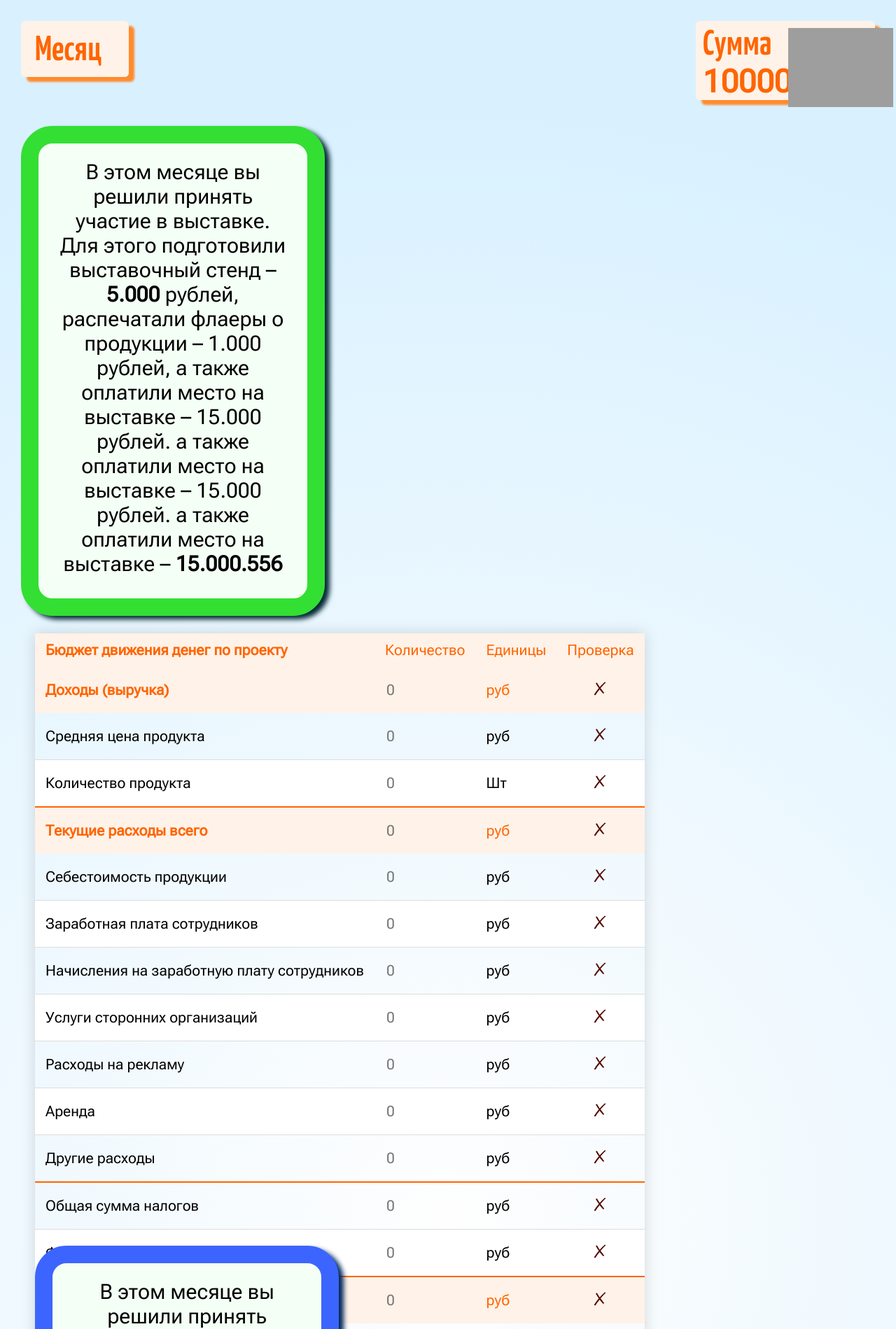
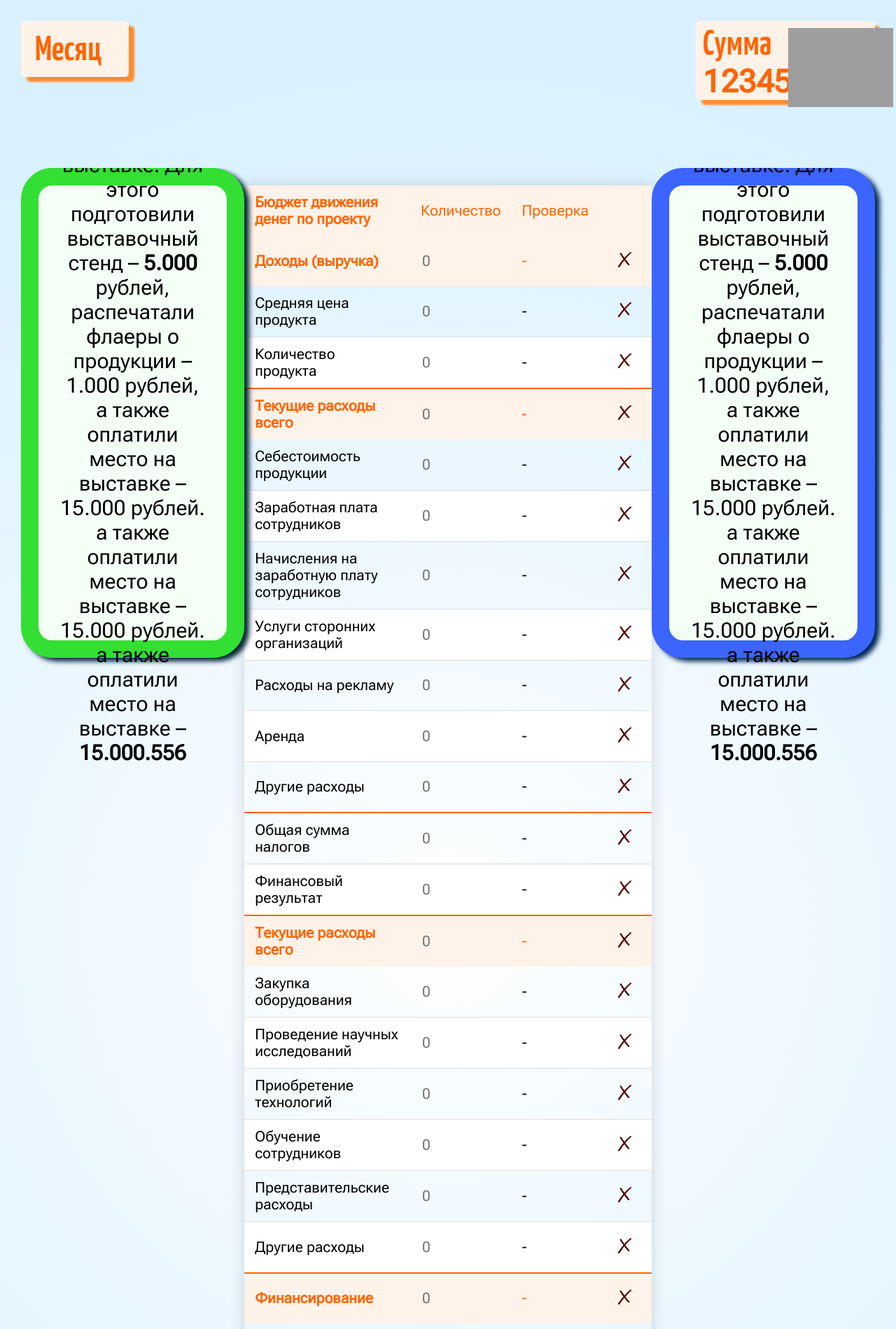
Before and after one commit to aanoskov/Financial_competence, a Django app: page /table_input in a window 1280 px wide. Shown: the top 1899 px of the page at 70% size. Run offline with Django 3.2, Linux system fonts and the light colour scheme; grey boxes are pictures that could not be loaded.

Commit message:
ui update

```diff
--- a/web_app/financial_game/static/financial_game/css/style.css
+++ b/web_app/financial_game/static/financial_game/css/style.css
@@ -25,8 +25,10 @@ body {
     height: 100%;
     font-family: 'Yanone Kaffeesatz',"PoiretOne-Regular", Arial, sans-serif;
     font-size: 16px;
+
     background: rgb(254,254,254);
     background: radial-gradient(circle, rgba(254,254,254,1) 0%, rgba(217,241,255,1) 85%, rgba(217,241,255,1) 100%);
+
 }
 
 
@@ -591,8 +593,7 @@ body {
     box-shadow: 7px 5px 7px #00275A;
     float: left;
     position: static;
-
-    margin-left: 50px;
+    margin-right: 30px;
 }
 
 
@@ -602,17 +603,24 @@ body {
     height: 100%;
     margin-top: -60px;
     display: inline-block;
+    display: flex;
+    flex-direction: row;
+    justify-content: space-between;
+    margin: 0;
+    padding: 0;
+    overflow-x: hidden;
 
 
 }
 .input-game-table{
-    height: 900px;
+    height: auto;
     position: static;
     float: left;
-    margin-left: 50px;
+/*    margin-left: 50px;*/
     font-family: "RobotoFlex-Regular";
     font-weight: 500;
     font-size: 20px;
+
 }
 
 .cards p{
@@ -690,6 +698,7 @@ body {
     font-family: "RobotoFlex-Regular";
     font-weight: 500;
 
+
 }
 .thead-td{
     background-color: #ffffff;
@@ -714,22 +723,30 @@ body {
     padding-top: 30px;
     padding-bottom: 0px;
 
-    margin-top: 800px;
 
+    position: relative;
+    bottom: 0px;
 }
 .checking{
     margin-left: 50px;
 
 }
+.show-res-button{
+    width: 500px;
+}
 .continue-game{
     margin-right: 50px;
 }
 .td-check{
+    padding: auto;
     text-align: center;
+    table-layout: auto;
 }
 .td-check img{
-    max-width:40%;
-    height:auto;
+    max-width: 40%;
+    min-width: 45px;
+    height: auto;
+
 }
 .input-info{
     padding: 30px;
@@ -750,3 +767,21 @@ body {
     margin: 0;
     font-size: 21px;
 }
+.game-results{
+    margin-top: -50px;
+    margin-bottom: 50px;
+}
+
+#player-name-result{
+    font-size: 40px;
+    font-weight: 600;
+}
+#player-score-result{
+    font-size: 40px;
+    font-weight: 600;
+
+}
+.thead-result{
+    text-align: center;
+    font-size: 25px;
+}
--- a/web_app/financial_game/templates/financial_game/table-input.html
+++ b/web_app/financial_game/templates/financial_game/table-input.html
@@ -10,16 +10,16 @@
 
   <body class="body-table-input">
 
-    <form method="post">
-        {% csrf_token %}
+<!--    <form method="post">-->
+<!--        {% csrf_token %}-->
     <div class="main-status-bar">
       <div class="month-status">
         <h2>Месяц</h2>
-        <p>1</p>
+        <p>12</p>
       </div>
       <div class="money-status">
         <h2>Сумма </h2>
-        <p>10000</p>
+        <p>123456789</p>
       </div>
       <div class="money-image">
 <!--          <img src="../img/peppa.svg">-->
@@ -31,22 +31,23 @@
                 В этом месяце вы решили принять участие в выставке. Для этого подготовили выставочный стенд – <b>5.000</b> рублей, распечатали флаеры о продукции – 1.000 рублей, а также оплатили место на выставке – 15.000 рублей. а также оплатили место на выставке – 15.000 рублей. а также оплатили место на выставке – <b>15.000.556</b>
             </p>
         </div>
+
         <div class="input-game-table">
             <table class="after-month-table">
                 <thead>
                     <tr>
                         <th><b>Бюджет движения денег по проекту</b></th>
                         <td>Количество</td>
-                        <td>Единицы</td>
                         <td>Проверка</td>
+                        <td class="td-check-head"></td>
                     </tr>
 
                 </thead>
                 <thead>
                     <tr>
                         <th>Доходы (выручка)</th>
-                        <td class="input-info"><input id="test-inp" type="number" placeholder='0' name ="earnings" /></td>
-                        <td>руб</td>
+                        <td class="input-info"><input id="test-inp" type="number" placeholder='0' name ="earnings"/></td>
+                        <td>-</td>
                         <td class="td-check"><img src="{% static 'financial_game/img/no.svg' %}"></td>
                     </tr>
 
@@ -55,14 +56,14 @@
                     <tr>
                         <td>Средняя цена  продукта</td>
                         <td class="input-info"><input type="number" placeholder='0' name ="price"/></td>
-                        <td>руб</td>
+                        <td>-</td>
                         <td class="td-check"><img src="{% static 'financial_game/img/no.svg' %}"></td>
 
                     </tr>
                     <tr>
                         <td>Количество продукта</td>
                         <td class="input-info"><input type="number" placeholder='0' name ="count"/></td>
-                        <td>Шт</td>
+                        <td>-</td>
                         <td class="td-check"><img src="{% static 'financial_game/img/no.svg' %}"></td>
 
                     </tr>
@@ -70,8 +71,8 @@
                 <thead>
                     <tr>
                         <th>Текущие расходы всего</th>
-                        <td class="input-info"><input type="number" placeholder='0' name ="current_costs" /></td>
-                        <td>руб</td>
+                        <td class="input-info"><input type="number" placeholder='0' name ="current_costs"/></td>
+                        <td>-</td>
                         <td class="td-check"><img src="{% static 'financial_game/img/no.svg' %}"></td>
                     </tr>
                 </thead>
@@ -79,57 +80,57 @@
                     <tr>
                         <td>Себестоимость продукции</td>
                         <td class="input-info"><input type="number" placeholder='0' name ="cost_price"/></td>
-                        <td>руб</td>
+                        <td>-</td>
                         <td class="td-check"><img src="{% static 'financial_game/img/no.svg' %}"></td>
                     </tr>
                     <tr>
                         <td>Заработная плата сотрудников</td>
-                        <td class="input-info"><input type="number" placeholder='0' name ="salary" /></td>
-                        <td>руб</td>
+                        <td class="input-info"><input type="number" placeholder='0' name ="salary"/></td>
+                        <td>-</td>
                         <td class="td-check"><img src="{% static 'financial_game/img/no.svg' %}"></td>
                     </tr>
                     <tr>
                         <td>Начисления на заработную плату сотрудников</td>
-                        <td class="input-info"><input type="number" placeholder='0' name ="salary_taxes" /></td>
-                        <td>руб</td>
+                        <td class="input-info"><input type="number" placeholder='0' name ="salary_taxes"/></td>
+                        <td>-</td>
                         <td class="td-check"><img src="{% static 'financial_game/img/no.svg' %}"></td>
                     </tr>
                     <tr>
                         <td>Услуги сторонних организаций</td>
-                        <td class="input-info"><input type="number" placeholder='0' name ="third_party" /></td>
-                        <td>руб</td>
+                        <td class="input-info"><input type="number" placeholder='0' name ="third_party"/></td>
+                        <td>-</td>
                         <td class="td-check"><img src="{% static 'financial_game/img/no.svg' %}"></td>
                     </tr>
                     <tr>
                         <td>Расходы на рекламу</td>
-                        <td class="input-info"><input type="number" placeholder='0' name ="ads" /></td>
-                        <td>руб</td>
+                        <td class="input-info"><input type="number" placeholder='0' name ="ads"/></td>
+                        <td>-</td>
                         <td class="td-check"><img src="{% static 'financial_game/img/no.svg' %}"></td>
                     </tr>
                     <tr>
                         <td>Аренда</td>
-                        <td class="input-info"><input type="number" placeholder='0' name ="rent_pay" /></td>
-                        <td>руб</td>
+                        <td class="input-info"><input type="number" placeholder='0' name ="rent_pay"/></td>
+                        <td>-</td>
                         <td class="td-check"><img src="{% static 'financial_game/img/no.svg' %}"></td>
                     </tr>
                     <tr>
                         <td>Другие расходы</td>
-                        <td class="input-info"><input type="number" placeholder='0' name ="other" /></td>
-                        <td>руб</td>
+                        <td class="input-info"><input type="number" placeholder='0' name ="other"/></td>
+                        <td>-</td>
                         <td class="td-check"><img src="{% static 'financial_game/img/no.svg' %}"></td>
                     </tr>
                 </tbody>
                 <tbody class="tbody-result">
                     <tr>
                         <td>Общая сумма налогов</td>
-                        <td class="input-info"><input type="number" placeholder='0' name ="earning_taxes" /></td>
-                        <td>руб</td>
+                        <td class="input-info"><input type="number" placeholder='0' name ="earning_taxes"/></td>
+                        <td>-</td>
                         <td class="td-check"><img src="{% static 'financial_game/img/no.svg' %}"></td>
                     </tr>
                     <tr>
                         <td>Финансовый результат</td>
-                        <td class="input-info"><input type="number" placeholder='0' name ="fin_res" /></td>
-                        <td>руб</td>
+                        <td class="input-info"><input type="number" placeholder='0' name ="fin_res"/></td>
+                        <td>-</td>
                         <td class="td-check"><img src="{% static 'financial_game/img/no.svg' %}"></td>
                     </tr>
                 </tbody>
@@ -137,46 +138,46 @@
                 <thead>
                     <tr>
                         <th>Текущие расходы всего</th>
-                        <td class="input-info"><input type="number" placeholder='0' name ="investments" /></td>
-                        <td>руб</td>
+                        <td class="input-info"><input type="number" placeholder='0' name ="investments"/></td>
+                        <td>-</td>
                         <td class="td-check"><img src="{% static 'financial_game/img/no.svg' %}"></td>
                     </tr>
                 </thead>
                 <tbody>
                     <tr>
                         <td>Закупка оборудования</td>
-                        <td class="input-info"><input type="number" placeholder='0' name ="equip" /></td>
-                        <td>руб</td>
+                        <td class="input-info"><input type="number" placeholder='0' name ="equip"/></td>
+                        <td>-</td>
                         <td class="td-check"><img src="{% static 'financial_game/img/no.svg' %}"></td>
                     </tr>
                     <tr>
                         <td>Проведение научных исследований</td>
-                        <td class="input-info"><input type="number" placeholder='0' name ="research" /></td>
-                        <td>руб</td>
+                        <td class="input-info"><input type="number" placeholder='0' name ="research"/></td>
+                        <td>-</td>
                         <td class="td-check"><img src="{% static 'financial_game/img/no.svg' %}"></td>
                     </tr>
                     <tr>
                         <td>Приобретение технологий</td>
-                        <td class="input-info"><input type="number" placeholder='0' name ="tech" /></td>
-                        <td>руб</td>
+                        <td class="input-info"><input type="number" placeholder='0' name ="tech"/></td>
+                        <td>-</td>
                         <td class="td-check"><img src="{% static 'financial_game/img/no.svg' %}"></td>
                     </tr>
                     <tr>
                         <td>Обучение сотрудников</td>
-                        <td class="input-info"><input type="number" placeholder='0' name ="education" /></td>
-                        <td>руб</td>
+                        <td class="input-info"><input type="number" placeholder='0' name ="education"/></td>
+                        <td>-</td>
                         <td class="td-check"><img src="{% static 'financial_game/img/no.svg' %}"></td>
                     </tr>
                     <tr>
                         <td>Представительские расходы</td>
-                        <td class="input-info"><input type="number" placeholder='0' name ="hospitality" /></td>
-                        <td>руб</td>
+                        <td class="input-info"><input type="number" placeholder='0' name ="hospitality"/></td>
+                        <td>-</td>
                         <td class="td-check"><img src="{% static 'financial_game/img/no.svg' %}"></td>
                     </tr>
                     <tr>
                         <td>Другие расходы</td>
-                        <td class="input-info"><input type="number" placeholder='0' name ="other_invest" /></td>
-                        <td>руб</td>
+                        <td class="input-info"><input type="number" placeholder='0' name ="other_invest"/></td>
+                        <td>-</td>
                         <td class="td-check"><img src="{% static 'financial_game/img/no.svg' %}"></td>
                     </tr>
                 </tbody>
@@ -184,59 +185,57 @@
                     <tr>
                         <th>Финансирование</th>
                         <td class="input-info"><input type="number" placeholder='0' name ="funding"/></td>
-                        <td>руб</td>
+                        <td>-</td>
                         <td class="td-check"><img src="{% static 'financial_game/img/no.svg' %}"></td>
                     </tr>
                 </thead>
                 <tbody>
                     <tr>
                         <td>Получение грантов</td>
-                        <td class="input-info"><input type="number" placeholder='0' name ="grants" /></td>
-                        <td>руб</td>
+                        <td class="input-info"><input type="number" placeholder='0' name ="grants"/></td>
+                        <td>-</td>
                         <td class="td-check"><img src="{% static 'financial_game/img/no.svg' %}"></td>
                     </tr>
                     <tr>
                         <td>Собственные средства основателей</td>
-                        <td class="input-info"><input type="number" placeholder='0' name ="own_funds" /></td>
-                        <td>руб</td>
+                        <td class="input-info"><input type="number" placeholder='0' name ="own_funds"/></td>
+                        <td>-</td>
                         <td class="td-check"><img src="{% static 'financial_game/img/no.svg' %}"></td>
                     </tr>
                     <tr>
                         <td>Заёмные средства (поступления)</td>
-                        <td class="input-info"><input type="number" placeholder='0' name ="funds_receipt" /></td>
-                        <td>руб</td>
+                        <td class="input-info"><input type="number" placeholder='0' name ="funds_receipt"/></td>
+                        <td>-</td>
                         <td class="td-check"><img src="{% static 'financial_game/img/no.svg' %}"></td>
                     </tr>
                     <tr>
                         <td>Заёмные средства (возврат)</td>
                         <td class="input-info"><input type="number" placeholder='0' name ="funds_refund"/></td>
-                        <td>руб</td>
+                        <td>-</td>
                         <td class="td-check"><img src="{% static 'financial_game/img/no.svg' %}"></td>
                     </tr>
                     <tr>
                         <td>Инвестиции</td>
-                        <td class="input-info"><input type="number" placeholder='0' name ="sponsor_invest" /></td>
-                        <td>руб</td>
+                        <td class="input-info"><input type="number" placeholder='0' name ="sponsor_invest"/></td>
+                        <td>-</td>
                         <td class="td-check"><img src="{% static 'financial_game/img/no.svg' %}"></td>
                     </tr>
                 </tbody>
                 <tbody class="tbody-result">
                     <tr>
                         <td>Денежный поток</td>
-                        <td class="input-info"><input type="number" placeholder='0' name ="cash_flow" /></td>
-                        <td>руб</td>
+                        <td class="input-info"><input type="number" placeholder='0' name ="cash_flow"/></td>
+                        <td>-</td>
                         <td class="td-check"><img src="{% static 'financial_game/img/no.svg' %}"></td>
                     </tr>
                     <tr>
                         <td>Остаток денежных средств</td>
                         <td class="input-info"><input type="number" placeholder='0' name ="cash_balance_end"/></td>
-                        <td>руб</td>
+                        <td>-</td>
                         <td class="td-check"><img src="{% static 'financial_game/img/no.svg' %}"></td>
                     </tr>
                 </tbody>
             </table>
-
-        <!--{{ form }}-->
 
         </div>
         <div class="expense expense-input-state">
@@ -253,14 +252,18 @@
             <li><a href=""><button class="main-menu-button continue-button" type="submit"> Проверить </button></a></li>
           </ul>
         </div>
+        <div class="show-results">
+          <ul class="game-table-list " style="visibility: visible;">
+            <li><a href=""><input type="button" value="Показать результаты" class="main-menu-button continue-button show-res-button"></a></li>
+          </ul>
+        </div>
         <div class="continue-game">
-          <ul class="game-table-list ">
+          <ul class="game-table-list " style="visibility: visible;">
             <li><a href="{% url 'game' %}"><input type="button" value="Продолжить" class="main-menu-button continue-button"></a></li>
           </ul>
         </div>
 
     </div>
-    </form>
-
+<!--    </form>-->
   </body>
 </html>
```
